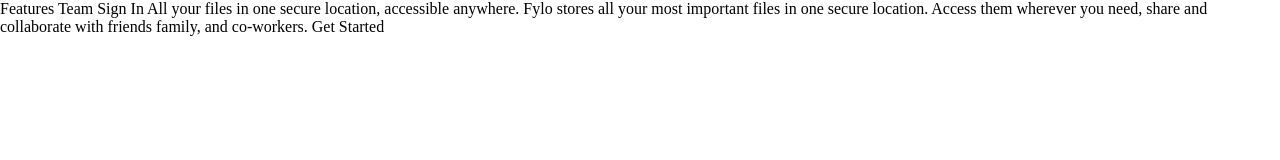
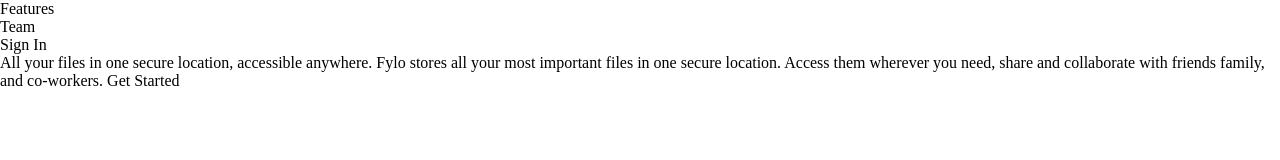
Before and after one commit to mauger1998/dark-theme-landing-page, a plain HTML site: page index.html in a window 1280 px wide. Drawn offline with Linux system fonts and the light colour scheme.

Commit message:
Add ul and li to nav

```diff
--- a/index.html
+++ b/index.html
@@ -13,9 +13,16 @@
 
 </head>
 <body>
-  Features
-  Team
-  Sign In
+  <nav class="nav">
+    <ul>
+      <li>Features</li>
+      <li>Team</li>
+      <li>Sign In</li>
+    </ul>
+  </nav>
+
+
+
 
   All your files in one secure location, accessible anywhere.
 
```
